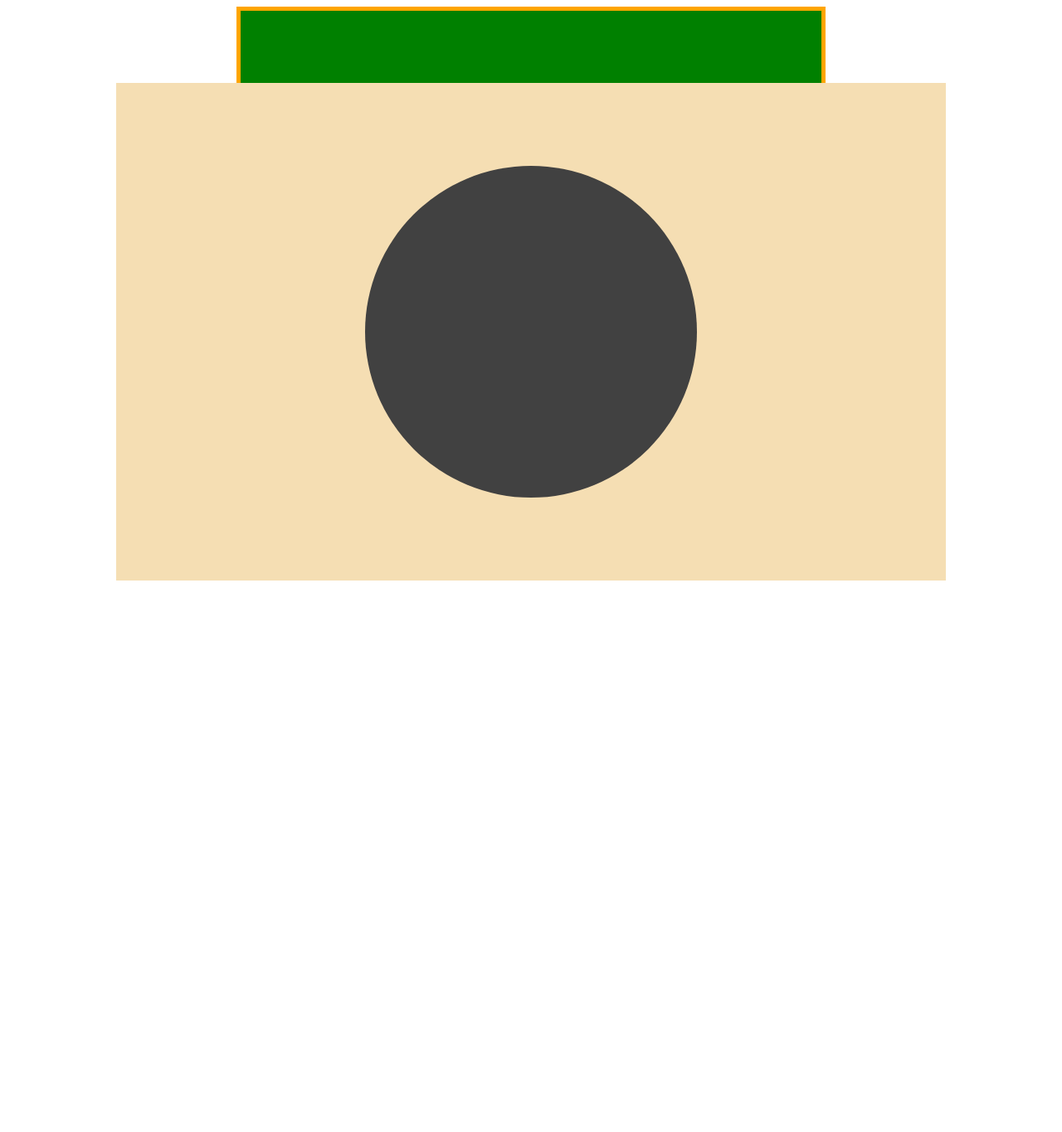
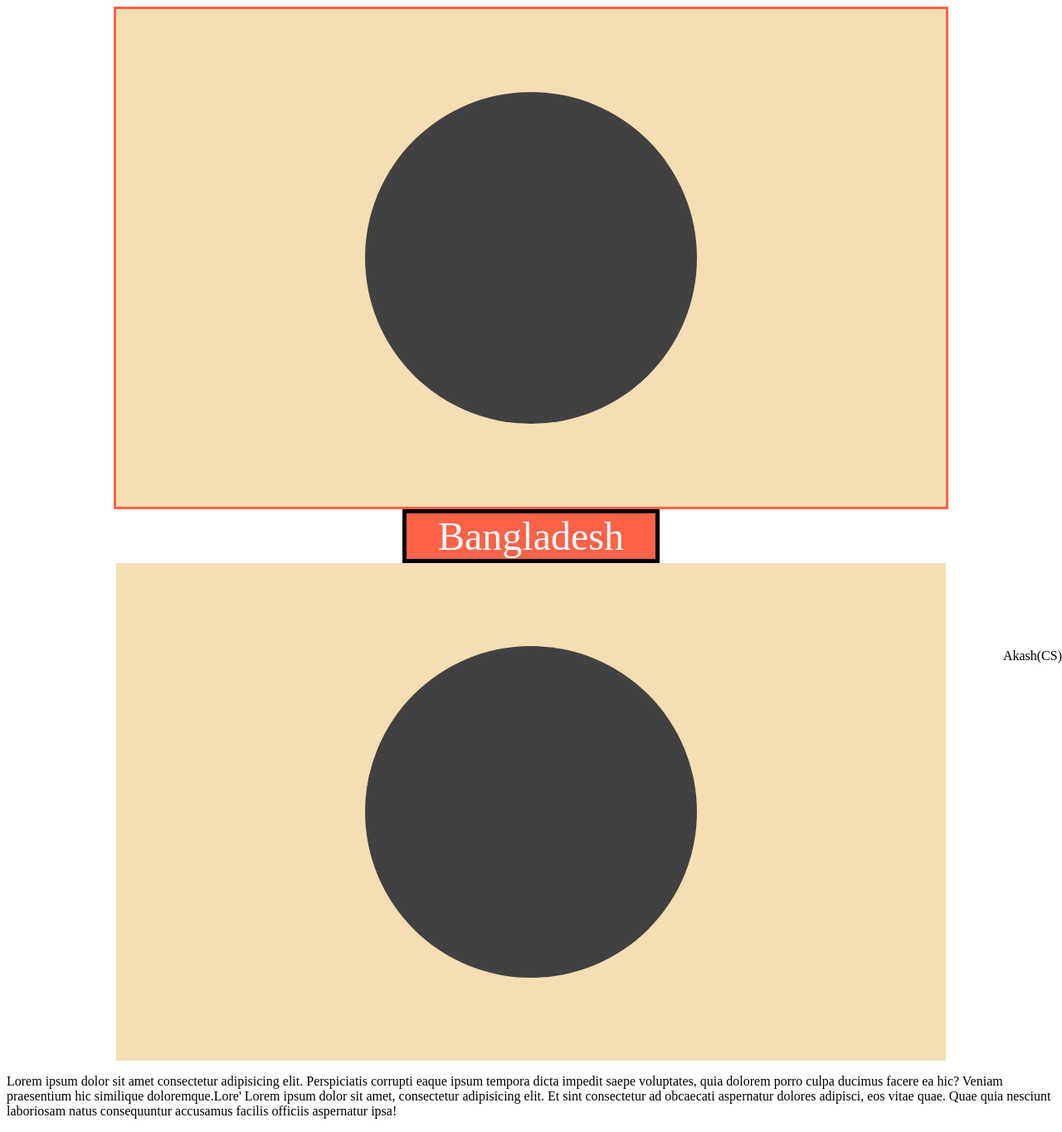
Before and after one commit to Injamulhasan/LearnCSS, a plain HTML site: page 8_positon_floatsCSS/index.html in a window 1280 px wide. Shown: the whole page at 83% size. Before the commit the page ends 800 px from the top, so only its background shows below. Drawn offline with Linux system fonts and the light colour scheme.

Commit message:
learn position style

```diff
--- a/8_positon_floatsCSS/index.html
+++ b/8_positon_floatsCSS/index.html
@@ -8,24 +8,25 @@
 </head>
 <body>
 
-  <div class="b3">
-
-    <div class="b4">
-
-    </div>
-  </div>
-
-<div class="mdl"></div>
-
   <div class="b1">
     <div class="b2">
 
     </div>
   </div>
 
+  <div class="name">Bangladesh</div>
 
 
+  <div class="b3">
+    <div class="b4">
 
+    </div>
+  </div>
+
+  <p>Lorem ipsum dolor sit amet consectetur adipisicing elit. Perspiciatis corrupti eaque ipsum tempora dicta impedit saepe voluptates, quia dolorem porro culpa ducimus facere ea hic? Veniam praesentium hic similique doloremque.Lore' Lorem ipsum dolor sit amet, consectetur adipisicing elit. Et sint consectetur ad obcaecati aspernatur dolores adipisci, eos vitae quae. Quae quia nesciunt laboriosam natus consequuntur accusamus facilis officiis aspernatur ipsa!</p>
+
+
+  <div class="ak">Akash(CS)</div>
 
 </body>
 </html>
--- a/8_positon_floatsCSS/style.css
+++ b/8_positon_floatsCSS/style.css
@@ -1,8 +1,47 @@
+.b1{
+  border: 3px solid tomato;
+  width: 1000px;
+  height: 600px;
+  background-color: wheat;
+  /* absolute,relative,sticky,fixed */
+  position: relative;
+  top: 0;
+  bottom: 0;
+  left: 0;
+  right: 0;
+  margin: auto;
+}
+
+.b2{
+  width: 400px;
+  height: 400px;
+  position: absolute;
+  top: 0;
+  bottom: 0;
+  left: 0;
+  right: 0;
+  margin: auto;
+border-radius: 50%;
+  background-color: #414141;
+}
+
+.name{
+  border: 5px solid black;
+  text-align: center;
+  font-size: xxx-large;
+  width: 300px;
+  background-color: tomato;
+  color: aliceblue;
+  margin: auto;
+  position: sticky;
+  top: 0;
+
+}
+
 .b3{
-  width: 700px;
+  width: 1000px;
   height: 600px;
-  border: 5px solid orange;
-  background-color: green;
+  background-color: wheat;
   /* absolute,relative */
   position: relative;
   top: 0;
@@ -22,32 +61,17 @@
   right: 0;
   margin: auto;
 border-radius: 50%;
-  background-color: red;
+  background-color: #414141;
 }
 
 
-.b1{
-  width: 1000px;
-  height: 600px;
-  background-color: wheat;
-  /* absolute,relative */
-  position: absolute;
-  top: 0;
+/* p{
+  padding-bottom: 1500px
+} */
+
+
+.ak{
+  position: fixed;
   bottom: 0;
-  left: 0;
   right: 0;
-  margin: auto;
 }
-
-.b2{
-  width: 400px;
-  height: 400px;
-  position: absolute;
-  top: 0;
-  bottom: 0;
-  left: 0;
-  right: 0;
-  margin: auto;
-border-radius: 50%;
-  background-color: #414141;
-}
```
